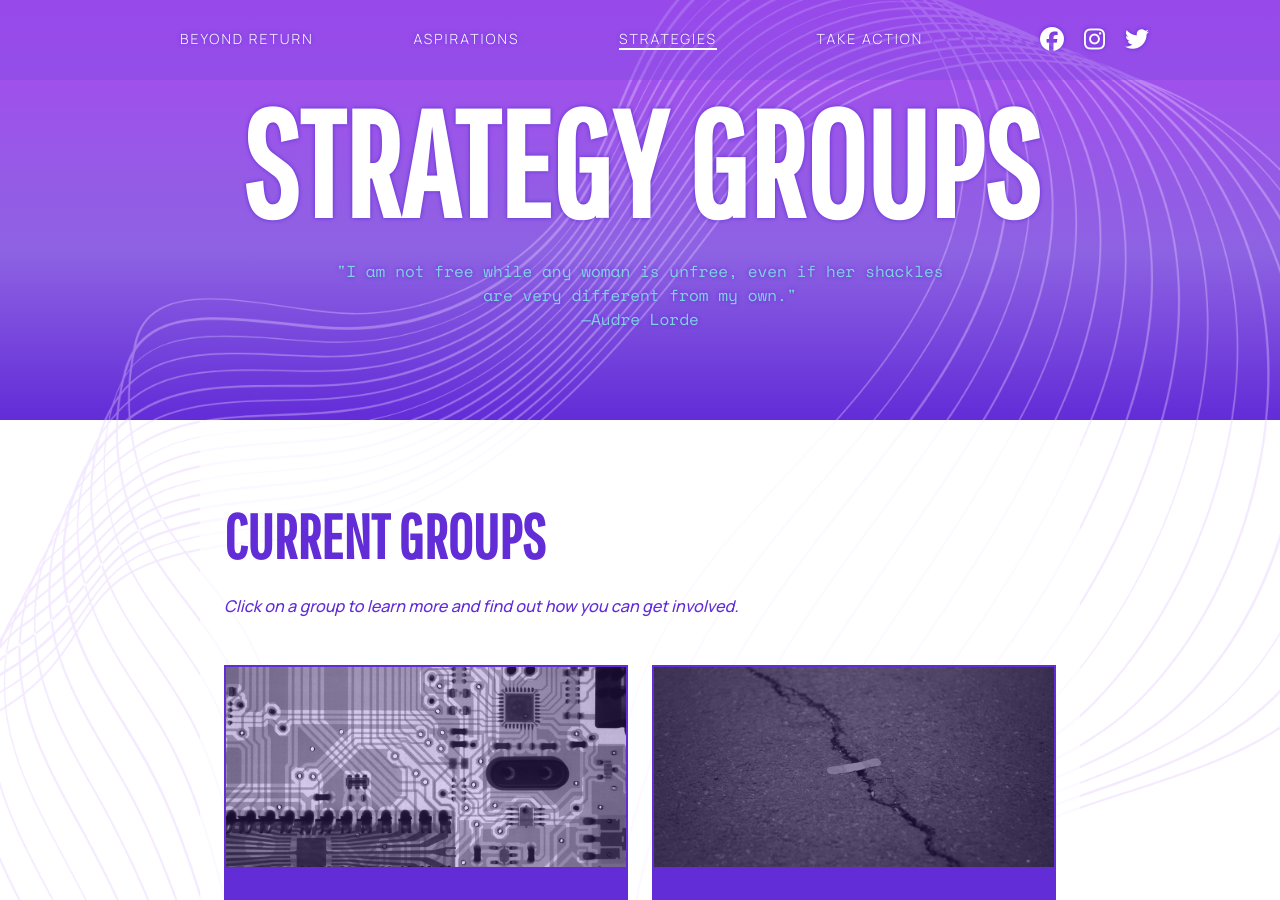
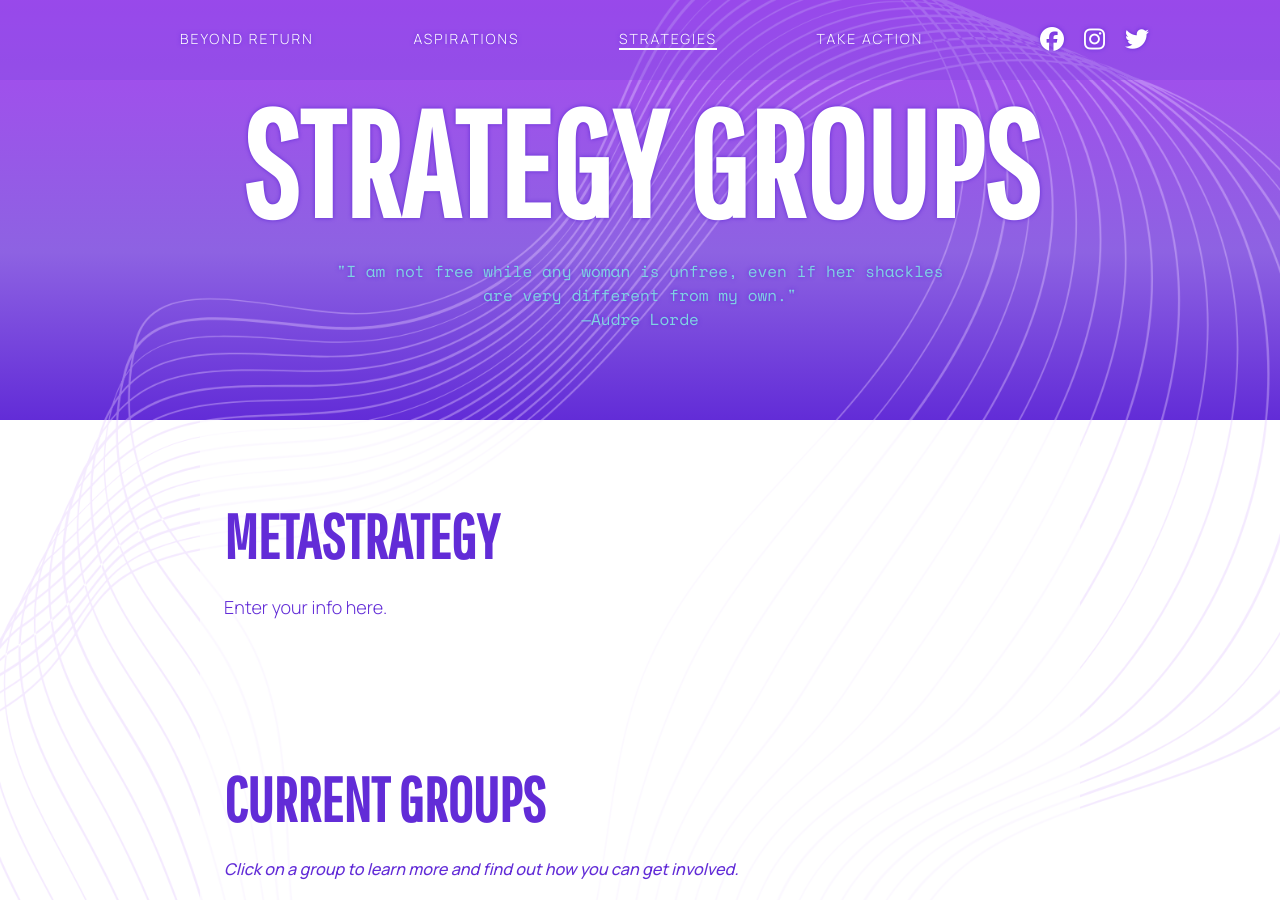
Before and after one commit to beyondreturn/beyondreturn.github.io, a Jekyll site: the page built from collections/_strategies/archive.html, in a window 1280 px wide and 900 px high. Built offline with Jekyll 4.4.1, drawn with Linux system fonts in a browser that asks for light colours; nearby versions of some CDN libraries.

Commit message:
Updated 'collections/_strategies/archive.html' via CloudCannon

```diff
--- a/collections/_strategies/archive.html
+++ b/collections/_strategies/archive.html
@@ -10,6 +10,10 @@ topsection-title: Strategy Groups
 topsection-quote: >-
   "I am not free while any woman is unfree, even if her shackles are very different from my own."<br/>&mdash;Audre Lorde
 ---
+<section class="archive-roll">
+    <h2>Metastrategy</h2>
+    <p>Enter your info here.</p>
+</section>
 <section class="archive-roll">
     <h2>Current groups</h2>
     <em>Click on a group to learn more and find out how you can get involved.</em>
```
